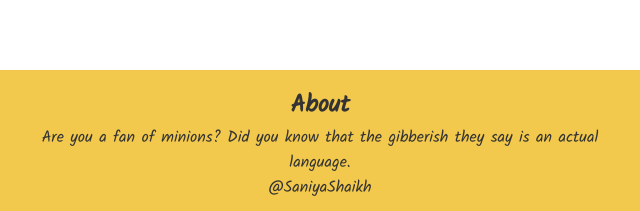
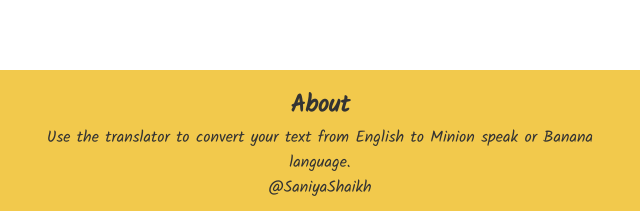
Before and after one commit to sanu29/minion, a plain HTML site: page index.html in a window 1280 px wide. Shown: the part 586-797 px from the top of the page, 320-960 px from the left. Drawn offline with Linux system fonts and the light colour scheme.

Commit message:
changed footer text

```diff
--- a/index.html
+++ b/index.html
@@ -21,7 +21,7 @@
 <footer >
   <div class="main" style="margin: auto;">
   <h2>About</h2>
-  Are you a fan of minions? Did you know that the gibberish they say is an actual language.
+  Use the translator to convert your text from English to Minion speak or Banana language.
   <br> @SaniyaShaikh</div></footer>
     <script src="index.js" type="text/javascript"></script>
 </body>
```
